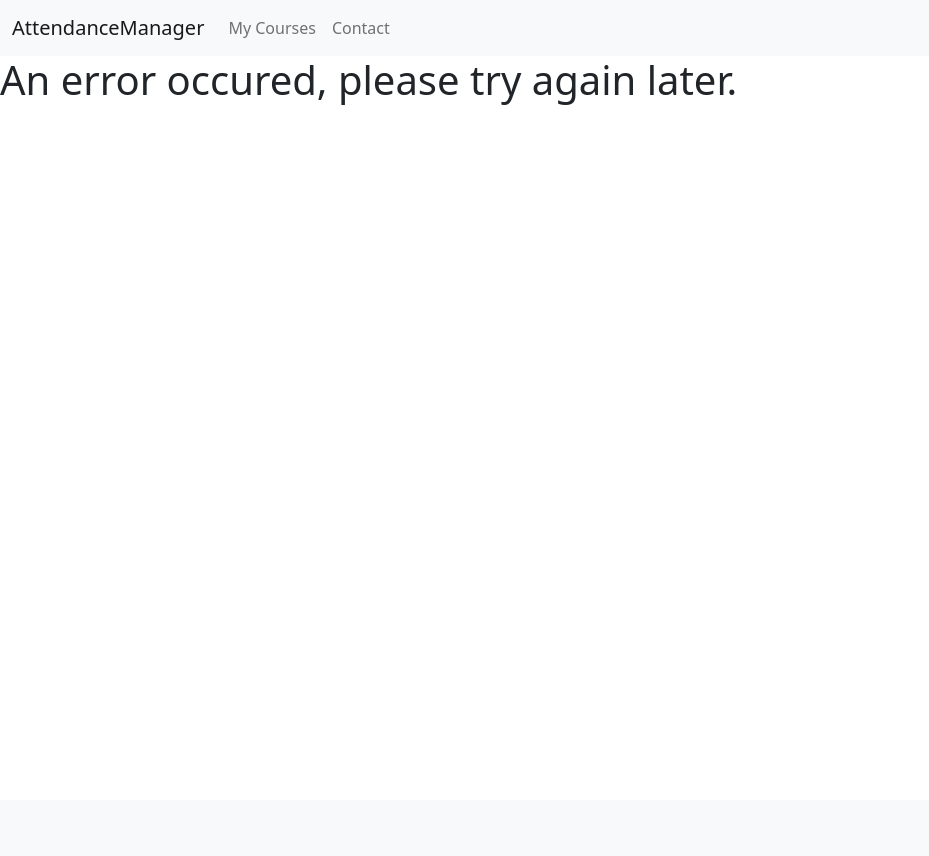
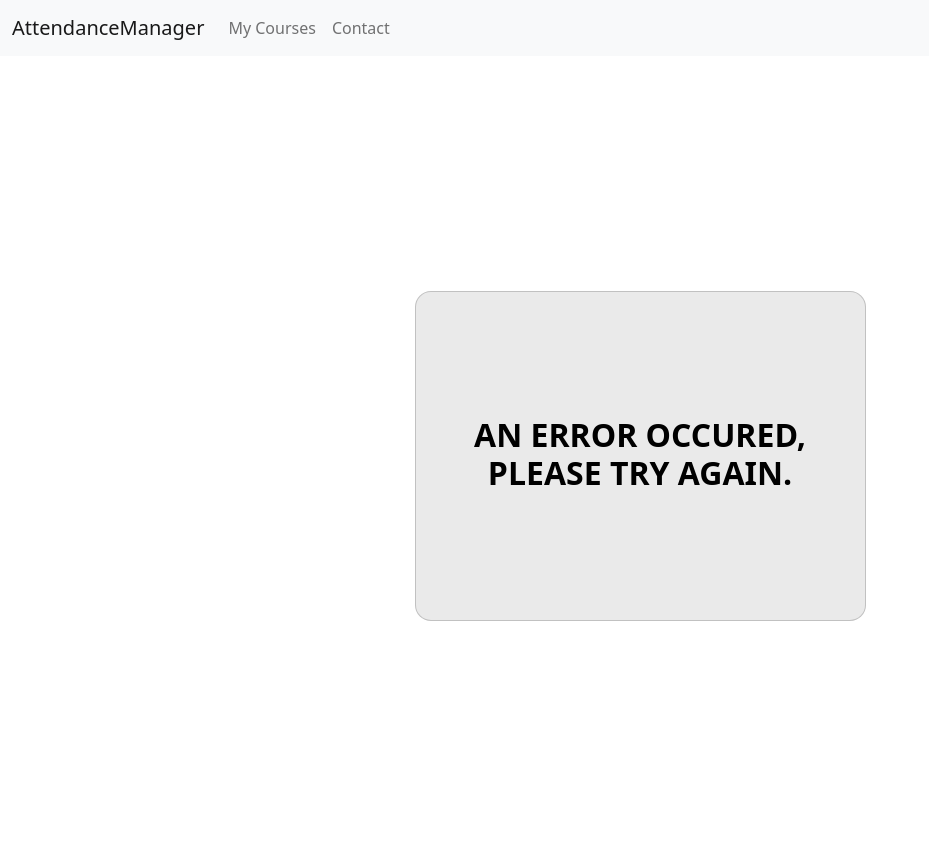
Before and after one commit to Csalex01/AttendanceManager, a Flask app: template src/AttendanceManager/templates/general/fallback.html in a window 1280 px wide. Shown: the whole page, without its empty margins (0-929 px from the left). Before the commit the page ends 105 px from the top, so only its background shows below. Run offline with Flask 2, Linux system fonts and the light colour scheme; the template is opened without the code that fills it, so the values that code supplies are empty.

Commit message:
Fallback

```diff
--- a/src/AttendanceManager/auth.py
+++ b/src/AttendanceManager/auth.py
@@ -2,6 +2,7 @@ from flask import render_template, url_for, flash, redirect, request, Blueprint
 
 # Initialize blueprint
 auth = Blueprint("auth", __name__)
+general = Blueprint("general", __name__)
 
 # Set routes and their rules
 @auth.route("/signup")
@@ -11,3 +12,7 @@ def signup():
 @auth.route("/login")
 def login():
   return render_template("auth/login.html")
+
+@auth.route("/fallback")
+def fallback():
+  return render_template("general/fallback.html")
--- a/src/AttendanceManager/templates/general/fallback.html
+++ b/src/AttendanceManager/templates/general/fallback.html
@@ -4,6 +4,33 @@
 
 {% block content %}
 
-<h1>An error occured, please try again later.</h1>
+<section class="vh-100 gradient-custom">
+    <div class="container py-5 h-100">
+      <div class="row d-flex justify-content-center align-items-center h-100">
+        <div class="col-12 col-md-8 col-lg-6 col-xl-5">
+          <div class="card bg-succes text-black" style="border-radius: 1rem;">
+            <div class="card-body p-4 text-center">
+
+              <div class="mb-md-5 mt-md-4 pb-5">
+
+                <h2 class="fw-bold mb-10 text-uppercase">An error occured, please try again.</h2>
+
+            </div>
+          </div>
+        </div>
+      </div>
+    </div>
+  </section>
+
+  <style>
+    .card {
+    background: #EAEAEA;
+    }
+    .text-uppercase{
+    margin-top: 100px;
+    text-align: center;
+    }
+
+   </style>
 
 {% endblock content %}
```
